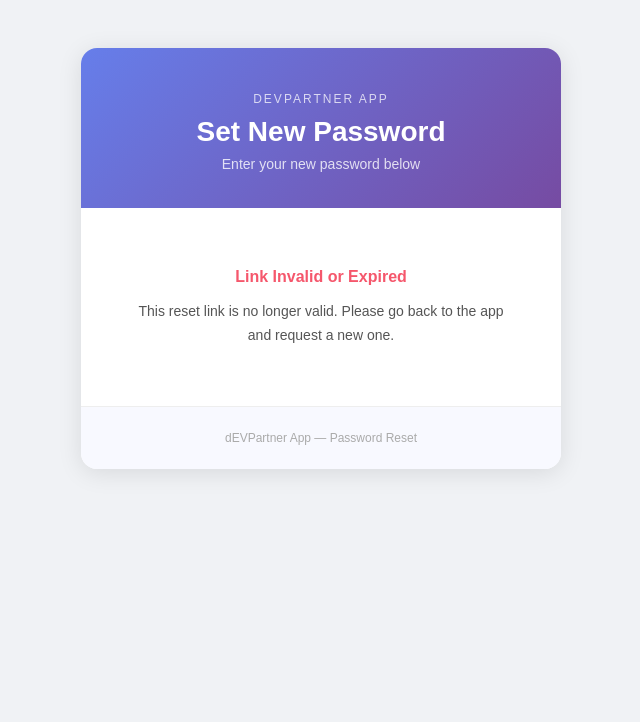
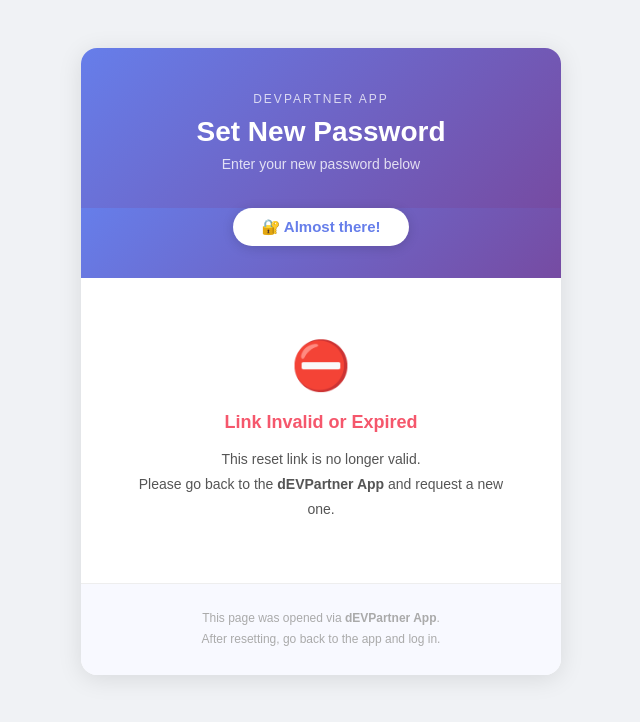
Before and after one commit to Sharjeel1906/FYP-Partner-Finder-App-Backend, a Django app: template FYP_Partner_Finder/templates/registeration/password_reset_confirm.html in a window 1280 px wide. Shown: the top 722 px of the page, without its empty margins (319-959 px from the left). Run offline with Django 5.2, Linux system fonts and the light colour scheme; the template is opened without the code that fills it, so the values that code supplies are empty; parts of the project's set-up code (start-up, migrations or seed data) failed here and were passed over.

Commit message:
formatted html in reset pass email and page

```diff
--- a/FYP_Partner_Finder/templates/registeration/password_reset_confirm.html
+++ b/FYP_Partner_Finder/templates/registeration/password_reset_confirm.html
@@ -6,9 +6,9 @@
   <title>Reset Password — dEVPartner</title>
 </head>
 <body style="margin:0;padding:0;background-color:#f0f2f5;font-family:'Arial',sans-serif;">
-  <table width="100%" cellpadding="0" cellspacing="0" style="background-color:#f0f2f5;padding:48px 0;">
+  <table width="100%" cellpadding="0" cellspacing="0" style="background-color:#f0f2f5;padding:48px 16px;">
     <tr><td align="center">
-      <table width="480" cellpadding="0" cellspacing="0" style="background-color:#ffffff;border-radius:16px;overflow:hidden;box-shadow:0 4px 24px rgba(0,0,0,0.10);">
+      <table width="480" cellpadding="0" cellspacing="0" style="background-color:#ffffff;border-radius:16px;overflow:hidden;box-shadow:0 4px 24px rgba(0,0,0,0.10);width:100%;max-width:480px;">
 
         <!-- Header -->
         <tr>
@@ -16,6 +16,19 @@
             <p style="color:rgba(255,255,255,0.75);margin:0 0 10px;font-size:12px;text-transform:uppercase;letter-spacing:2px;">dEVPartner App</p>
             <h1 style="color:#ffffff;margin:0 0 8px;font-size:28px;font-weight:700;">Set New Password</h1>
             <p style="color:rgba(255,255,255,0.80);margin:0;font-size:14px;">Enter your new password below</p>
+          </td>
+        </tr>
+
+        <!-- Badge -->
+        <tr>
+          <td style="background:linear-gradient(135deg,#667eea 0%,#764ba2 100%);padding:0 48px 32px;text-align:center;">
+            <table cellpadding="0" cellspacing="0" align="center">
+              <tr>
+                <td style="background-color:#ffffff;border-radius:50px;padding:10px 28px;box-shadow:0 2px 12px rgba(0,0,0,0.15);">
+                  <span style="color:#667eea;font-size:15px;font-weight:700;">🔐 Almost there!</span>
+                </td>
+              </tr>
+            </table>
           </td>
         </tr>
 
@@ -34,12 +47,14 @@
                     type="password"
                     name="new_password1"
                     required
-                    style="width:100%;padding:12px 16px;border:1px solid #e0e0e0;border-radius:8px;font-size:15px;color:#222;box-sizing:border-box;outline:none;"
+                    style="width:100%;padding:14px 16px;border:1.5px solid #e0e0e0;border-radius:10px;font-size:15px;color:#222;box-sizing:border-box;outline:none;transition:border 0.2s;"
                     placeholder="Enter new password"
+                    onfocus="this.style.borderColor='#667eea'"
+                    onblur="this.style.borderColor='#e0e0e0'"
                   />
                 </div>
 
-                <div style="margin-bottom:32px;">
+                <div style="margin-bottom:28px;">
                   <label style="display:block;color:#667eea;font-size:12px;font-weight:700;text-transform:uppercase;letter-spacing:1px;margin-bottom:8px;">
                     Confirm Password
                   </label>
@@ -47,31 +62,38 @@
                     type="password"
                     name="new_password2"
                     required
-                    style="width:100%;padding:12px 16px;border:1px solid #e0e0e0;border-radius:8px;font-size:15px;color:#222;box-sizing:border-box;outline:none;"
+                    style="width:100%;padding:14px 16px;border:1.5px solid #e0e0e0;border-radius:10px;font-size:15px;color:#222;box-sizing:border-box;outline:none;"
                     placeholder="Confirm new password"
+                    onfocus="this.style.borderColor='#667eea'"
+                    onblur="this.style.borderColor='#e0e0e0'"
                   />
                 </div>
 
                 {% if form.errors %}
                   <div style="background-color:#fff5f5;border-left:4px solid #f5576c;border-radius:8px;padding:14px 18px;margin-bottom:24px;">
-                    <p style="margin:0;color:#f5576c;font-size:14px;">
-                      {% for error in form.non_field_errors %}{{ error }}{% endfor %}
-                      {% for field in form %}{% for error in field.errors %}{{ error }}{% endfor %}{% endfor %}
+                    <p style="margin:0 0 4px;color:#f5576c;font-size:13px;font-weight:700;text-transform:uppercase;letter-spacing:1px;">Error</p>
+                    <p style="margin:0;color:#c0392b;font-size:14px;line-height:1.6;">
+                      {% for error in form.non_field_errors %}{{ error }} {% endfor %}
+                      {% for field in form %}{% for error in field.errors %}{{ error }} {% endfor %}{% endfor %}
                     </p>
                   </div>
                 {% endif %}
 
                 <button
                   type="submit"
-                  style="width:100%;background:linear-gradient(135deg,#667eea 0%,#764ba2 100%);color:#ffffff;font-size:16px;font-weight:700;padding:14px;border:none;border-radius:30px;cursor:pointer;">
+                  style="width:100%;background:linear-gradient(135deg,#667eea 0%,#764ba2 100%);color:#ffffff;font-size:15px;font-weight:700;padding:15px;border:none;border-radius:30px;cursor:pointer;letter-spacing:0.5px;">
                   RESET PASSWORD
                 </button>
+
               </form>
             {% else %}
-              <div style="text-align:center;">
-                <p style="color:#f5576c;font-size:16px;font-weight:600;margin-bottom:12px;">Link Invalid or Expired</p>
-                <p style="color:#555555;font-size:14px;line-height:1.7;">
-                  This reset link is no longer valid. Please go back to the app and request a new one.
+              <!-- Invalid link state -->
+              <div style="text-align:center;padding:16px 0;">
+                <div style="font-size:48px;margin-bottom:16px;">⛔</div>
+                <p style="color:#f5576c;font-size:18px;font-weight:700;margin-bottom:12px;">Link Invalid or Expired</p>
+                <p style="color:#555555;font-size:14px;line-height:1.8;margin-bottom:0;">
+                  This reset link is no longer valid.<br>
+                  Please go back to the <strong>dEVPartner App</strong> and request a new one.
                 </p>
               </div>
             {% endif %}
@@ -81,7 +103,10 @@
         <!-- Footer -->
         <tr>
           <td style="background-color:#f8f9ff;padding:24px 48px;text-align:center;border-top:1px solid #eeeeee;">
-            <p style="color:#aaaaaa;font-size:12px;margin:0;">dEVPartner App — Password Reset</p>
+            <p style="color:#aaaaaa;font-size:12px;margin:0;line-height:1.8;">
+              This page was opened via <strong>dEVPartner App</strong>.<br>
+              After resetting, go back to the app and log in.
+            </p>
           </td>
         </tr>
 
```
Also changed, not shown: FYP_Partner_Finder/views.py (+120 -4 lines).
